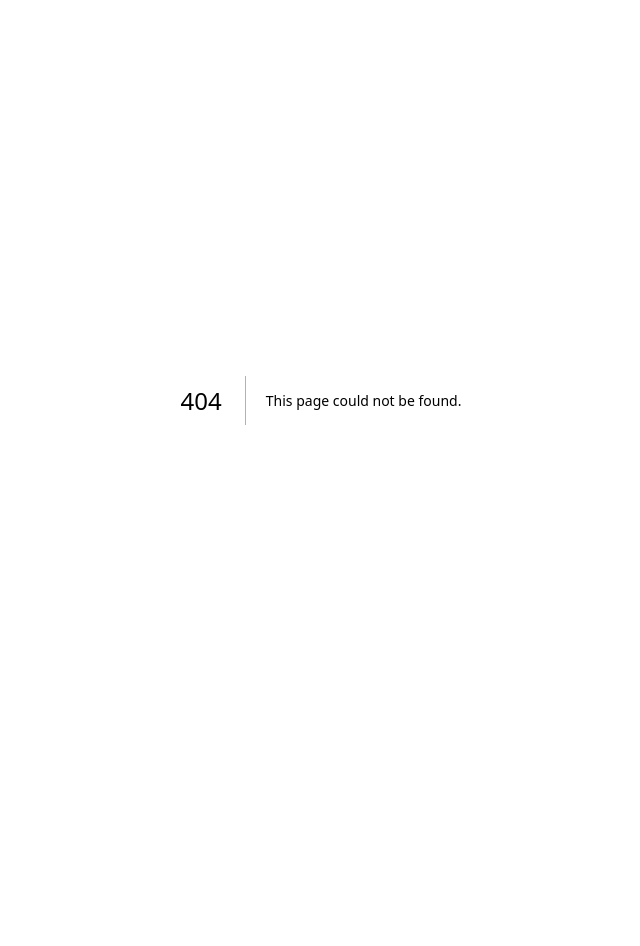
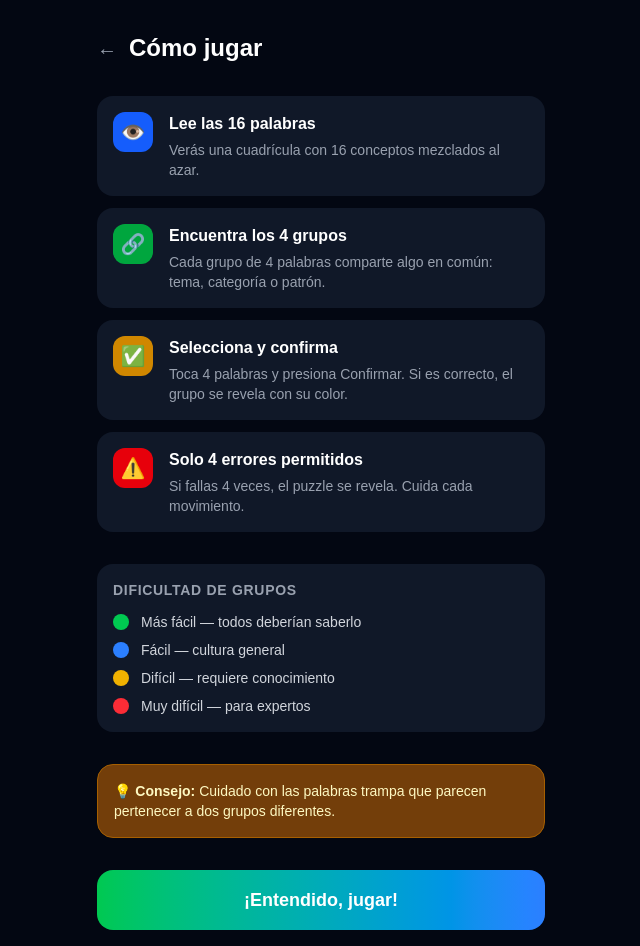
Before and after one commit to gerardomauriciovazquezdelarosa-coder/nexo, a Next.js app: page /como-jugar in a window 1280 px wide. Before the commit this address had no page. Shown: the whole page, without its empty margins (319-959 px from the left). Before the commit the page ends 800 px from the top, so only its background shows below. Built offline with nearby package versions, Linux system fonts and the light colour scheme.

Commit message:
Agregar pantalla Como jugar

```diff
--- /dev/null
+++ b/app/como-jugar/page.tsx
@@ -0,0 +1,86 @@
+"use client";
+import { useRouter } from "next/navigation";
+
+export default function ComoJugar() {
+  const router = useRouter();
+
+  return (
+    <main className="min-h-screen bg-gray-950 text-white p-4">
+      <div className="max-w-md mx-auto">
+        <div className="flex items-center gap-3 mb-8 pt-4">
+          <button onClick={() => router.push("/")} className="text-gray-400 hover:text-white text-xl">←</button>
+          <h1 className="text-2xl font-black">Cómo jugar</h1>
+        </div>
+
+        <div className="space-y-3 mb-8">
+          <div className="bg-gray-900 rounded-2xl p-4 flex gap-4 items-start">
+            <div className="w-10 h-10 rounded-xl bg-blue-600 flex items-center justify-center text-xl shrink-0">👁️</div>
+            <div>
+              <h3 className="font-bold mb-1">Lee las 16 palabras</h3>
+              <p className="text-gray-400 text-sm">Verás una cuadrícula con 16 conceptos mezclados al azar.</p>
+            </div>
+          </div>
+
+          <div className="bg-gray-900 rounded-2xl p-4 flex gap-4 items-start">
+            <div className="w-10 h-10 rounded-xl bg-green-600 flex items-center justify-center text-xl shrink-0">🔗</div>
+            <div>
+              <h3 className="font-bold mb-1">Encuentra los 4 grupos</h3>
+              <p className="text-gray-400 text-sm">Cada grupo de 4 palabras comparte algo en común: tema, categoría o patrón.</p>
+            </div>
+          </div>
+
+          <div className="bg-gray-900 rounded-2xl p-4 flex gap-4 items-start">
+            <div className="w-10 h-10 rounded-xl bg-yellow-600 flex items-center justify-center text-xl shrink-0">✅</div>
+            <div>
+              <h3 className="font-bold mb-1">Selecciona y confirma</h3>
+              <p className="text-gray-400 text-sm">Toca 4 palabras y presiona Confirmar. Si es correcto, el grupo se revela con su color.</p>
+            </div>
+          </div>
+
+          <div className="bg-gray-900 rounded-2xl p-4 flex gap-4 items-start">
+            <div className="w-10 h-10 rounded-xl bg-red-600 flex items-center justify-center text-xl shrink-0">⚠️</div>
+            <div>
+              <h3 className="font-bold mb-1">Solo 4 errores permitidos</h3>
+              <p className="text-gray-400 text-sm">Si fallas 4 veces, el puzzle se revela. Cuida cada movimiento.</p>
+            </div>
+          </div>
+        </div>
+
+        <div className="bg-gray-900 rounded-2xl p-4 mb-8">
+          <h3 className="font-bold mb-3 text-sm uppercase tracking-wider text-gray-400">Dificultad de grupos</h3>
+          <div className="space-y-2">
+            <div className="flex items-center gap-3">
+              <div className="w-4 h-4 rounded-full bg-green-500 shrink-0" />
+              <span className="text-sm text-gray-300">Más fácil — todos deberían saberlo</span>
+            </div>
+            <div className="flex items-center gap-3">
+              <div className="w-4 h-4 rounded-full bg-blue-500 shrink-0" />
+              <span className="text-sm text-gray-300">Fácil — cultura general</span>
+            </div>
+            <div className="flex items-center gap-3">
+              <div className="w-4 h-4 rounded-full bg-yellow-500 shrink-0" />
+              <span className="text-sm text-gray-300">Difícil — requiere conocimiento</span>
+            </div>
+            <div className="flex items-center gap-3">
+              <div className="w-4 h-4 rounded-full bg-red-500 shrink-0" />
+              <span className="text-sm text-gray-300">Muy difícil — para expertos</span>
+            </div>
+          </div>
+        </div>
+
+        <div className="bg-yellow-900 border border-yellow-700 rounded-2xl p-4 mb-8">
+          <p className="text-yellow-100 text-sm">
+            💡 <span className="font-bold">Consejo:</span> Cuidado con las palabras trampa que parecen pertenecer a dos grupos diferentes.
+          </p>
+        </div>
+
+        <button
+          onClick={() => router.push("/jugar")}
+          className="w-full py-4 rounded-2xl font-bold text-lg bg-gradient-to-r from-green-500 to-blue-500 text-white hover:opacity-90 transition"
+        >
+          ¡Entendido, jugar!
+        </button>
+      </div>
+    </main>
+  );
+}
```
